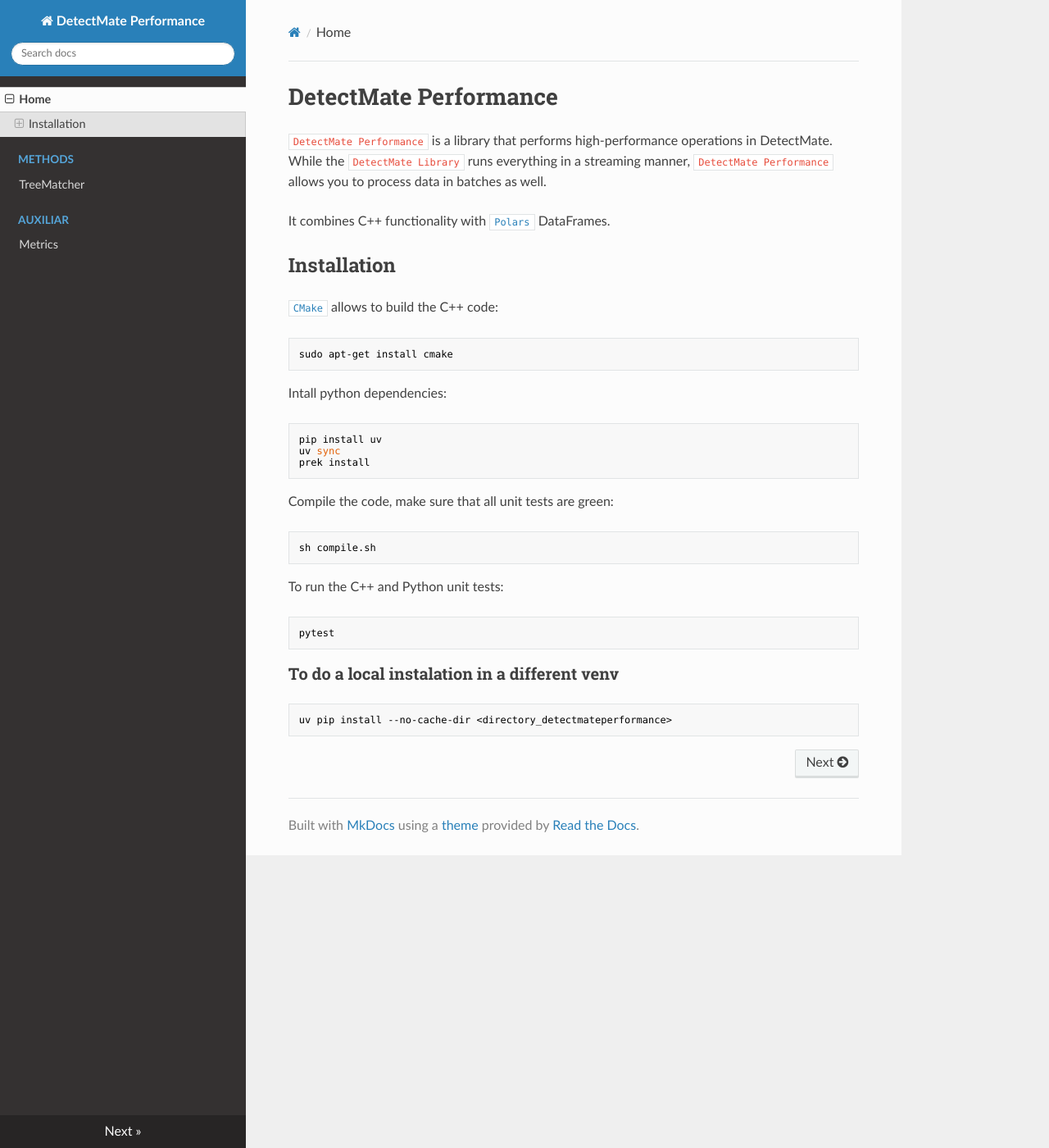
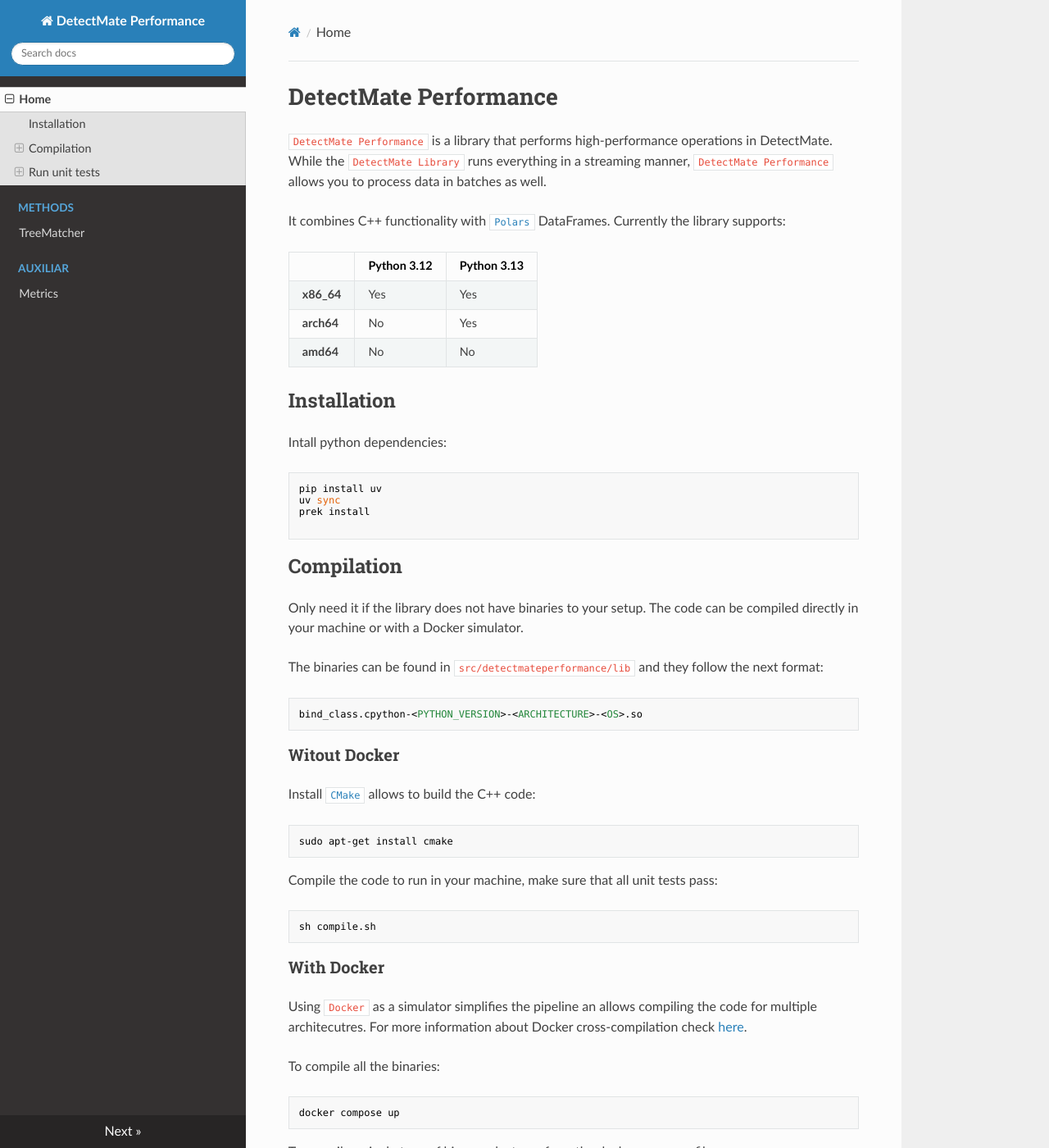
Before and after one commit to ait-detectmate/DetectMatePerformance, an MkDocs documentation site: the page built from docs/index.md, in a window 1280 px wide and 1400 px high. Shown: the whole window at 82% size. Built offline with MkDocs 1.6.1, drawn with Linux system fonts in a browser that asks for light colours; nearby versions of some CDN libraries; some of the changed text lies outside the part shown.

Commit message:
update compilation docs

````diff
--- a/docs/index.md
+++ b/docs/index.md
@@ -2,16 +2,16 @@
 
 `DetectMate Performance` is a library that performs high-performance operations in DetectMate. While the `DetectMate Library` runs everything in a streaming manner, `DetectMate Performance` allows you to process data in batches as well.
 
-It combines C++ functionality with [`Polars`](https://pola.rs/) DataFrames.
+It combines C++ functionality with [`Polars`](https://pola.rs/) DataFrames. Currently the library supports:
+
+| | Python 3.12 | Python 3.13|
+|--|----|---|
+**x86_64** | Yes | Yes |
+**arch64** | No | Yes |
+**amd64** | No | No |
 
 
 ## Installation
-
-[`CMake`](https://cmake.org/) allows to build the C++ code:
-
-```bash
-sudo apt-get install cmake
-```
 
 Intall python dependencies:
 
@@ -19,18 +19,53 @@
 pip install uv
 uv sync
 prek install
+
+```
+## Compilation
+
+Only need it if the library does not have binaries to your setup. The code can be compiled directly in your machine or with a Docker simulator.
+
+The binaries can be found in `src/detectmateperformance/lib` and they follow the next format:
+
+```
+bind_class.cpython-<PYTHON_VERSION>-<ARCHITECTURE>-<OS>.so
 ```
 
-Compile the code, make sure that all unit tests are green:
+### Witout Docker
+
+Install [`CMake`](https://cmake.org/) allows to build the C++ code:
+
+```bash
+sudo apt-get install cmake
+```
+
+Compile the code to run in your machine, make sure that all unit tests pass:
 
 ```bash
 sh compile.sh
 ```
 
+### With Docker
+
+Using `Docker` as a simulator simplifies the pipeline an allows compiling the code for multiple architecutres. For more information about Docker cross-compilation check [here](https://docs.docker.com/build/building/multi-platform/).
+
+To compile all the binaries:
+
+```
+docker compose up
+```
+
+To compile a single type of binary select one from the docker compose file:
+
+```
+docker compose up arm64_builder
+```
+
+## Run unit tests
 To run the C++ and Python unit tests:
 
 ```bash
-pytest
+uv run pytest
 ```
 
 ### To do a local instalation in a different venv
````
